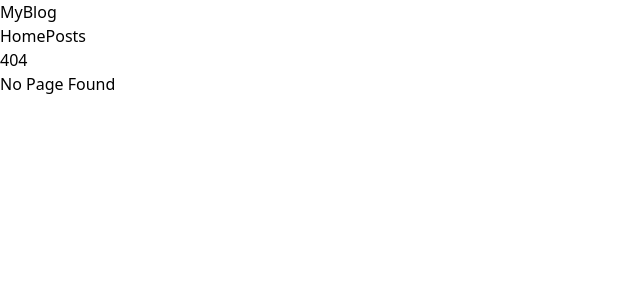
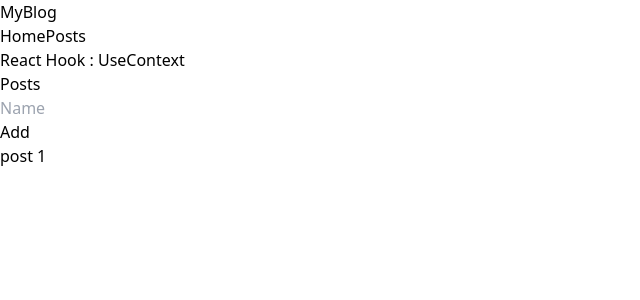
Before and after one commit to QasimMughal05/React-Application, a React (Vite) app: page /UseContextHook in a window 1280 px wide. Before the commit this address had no page. Shown: the top 300 px of the page, without its empty margins (0-640 px from the left). Built offline with nearby package versions, Linux system fonts and the light colour scheme.

Commit message:
Contexthook

```diff
--- a/src/App.jsx
+++ b/src/App.jsx
@@ -6,6 +6,7 @@ import NoPage from "./Pages/NoPage";
 import Hooks from "./Pages/Hooks";
 import Hooksecond from "./Pages/Hooksecond";
 import UseRefhok from "./Pages/UseRefhok";
+import UseContextHook from "./Pages/UseContextHook";
 
 
 function App () {
@@ -18,6 +19,7 @@ function App () {
             <Route path="Hook" element={<Hooks/>  }/>
             <Route path="Hooksecond" element={<Hooksecond/>  }/>
             <Route path="UseRefhook" element={<UseRefhok/>  }/>
+            <Route path="UseContextHook" element={<UseContextHook/>  }/>
             <Route path="*" element={<NoPage/>  }/>
           </Route>
         </Routes>
--- /dev/null
+++ b/src/Components/Posts.jsx
@@ -0,0 +1,21 @@
+import { useContext } from "react";
+import Form2 from "../Form2"
+import { MyContext } from "../MyContext";
+
+const Posts = () => {
+    const {post} = useContext(MyContext)
+    return (
+        <>
+            <h1>Posts</h1>
+            <Form2/>
+
+            {post.length > 0 &&
+            post.map (p => (
+                <div key={p.id}>
+                    <h2>{p.title}</h2>
+                </div>
+            ))}
+        </>
+    )
+}
+export default Posts;
--- /dev/null
+++ b/src/Form2.jsx
@@ -0,0 +1,24 @@
+import { useContext, useRef, useState } from "react";
+import { MyContext } from "./MyContext";
+
+let nextid = 2
+const Form2 =  () => {
+    const title = useRef();
+    const {post, setpost }  = (useContext(MyContext));
+//    console.log(useContext(MyContext));
+    const handleAdd = () =>{
+        setpost([...post, {id: nextid++, title:title.current.value}])
+    }
+
+
+
+    return(
+        <>
+            <input type="text" name="username" placeholder="Name"
+            className="border border-blue-500 mb-2" ref={title}/><br/>
+
+            <button className="border border-blue-500" onClick={handleAdd}> Add </button>
+        </>
+    );
+};
+export default Form2;
--- /dev/null
+++ b/src/MyContext.jsx
@@ -0,0 +1,4 @@
+//Global Compounent
+import { createContext } from "react";
+
+export const  MyContext = createContext()
--- /dev/null
+++ b/src/Pages/UseContextHook.jsx
@@ -0,0 +1,19 @@
+import { useState } from "react";
+import Posts from "../Components/Posts";
+import { MyContext  } from "../MyContext";
+
+
+function UseContextHook() {
+
+    //   const [user, setuser] = useState('Jhon');
+    const [post, setpost] = useState([{id:1, title: "post 1"}]) //array
+    return(
+        <MyContext.Provider value={{post, setpost}}>
+            <h1 className="title"> React Hook : UseContext</h1>
+            {/* <Form2/> */}
+            <Posts/>
+        </MyContext.Provider>
+    )
+
+}
+export default UseContextHook;
--- a/src/Pages/UseRefhok.jsx
+++ b/src/Pages/UseRefhok.jsx
@@ -4,8 +4,8 @@ import Form from "./form";
 function UseRefhok(){
     return(
         <>
-        <h1>React Hook : UseRef </h1>
-        <Form/>
+            <h1>React Hook : UseRef </h1>
+            <Form/>
         </>
     )
 
```
